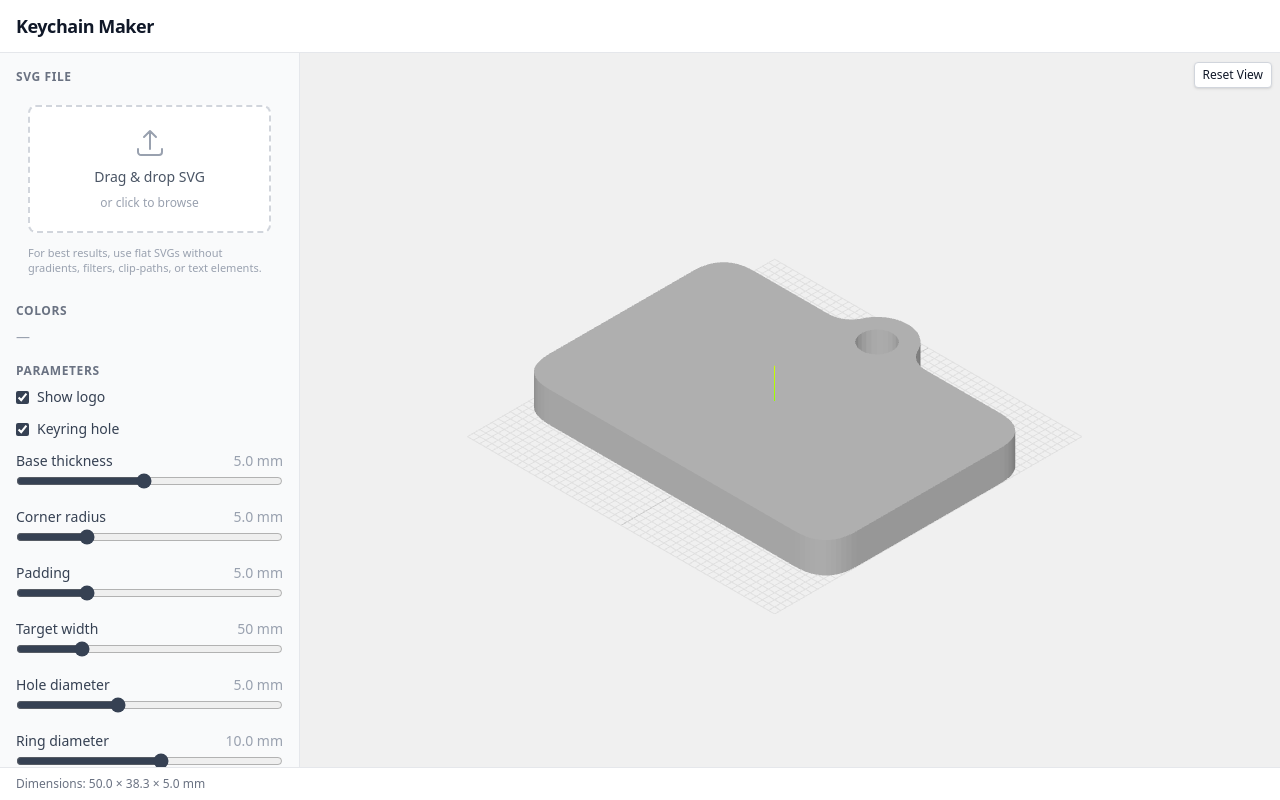
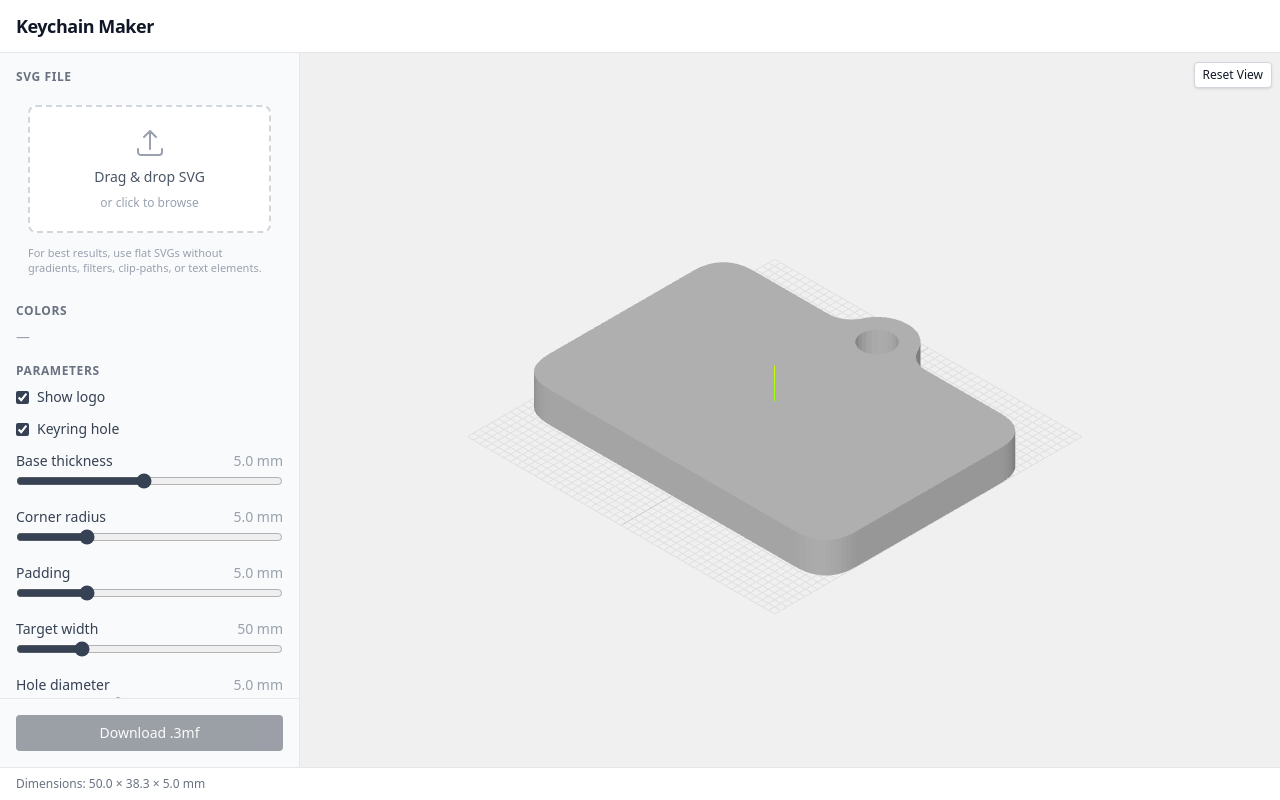
Before and after one commit to andzhik/keychain-maker, a Vue app: page / in a window 1280 px wide. Built offline with nearby package versions, Linux system fonts and the light colour scheme.

Commit message:
fix: download button is now stuck to the bottom

```diff
--- a/src/App.vue
+++ b/src/App.vue
@@ -53,15 +53,16 @@ const dimText = computed(() => {
     <!-- Main: sidebar + viewport -->
     <div class="flex flex-1 overflow-hidden">
       <!-- Left sidebar: fixed 300px -->
-      <aside class="w-[300px] shrink-0 flex flex-col bg-gray-50 border-r border-gray-200 overflow-y-auto">
+      <aside class="w-[300px] shrink-0 flex flex-col bg-gray-50 border-r border-gray-200 overflow-hidden">
         <ControlPanel
+          class="flex-1 min-h-0 overflow-y-auto"
           :colorGroups="colorGroups"
           :error="error"
           v-model:showLogo="showLogo"
           v-model:config="config"
           @svgLoaded="parse"
         />
-        <div class="p-4 border-t border-gray-200 mt-auto">
+        <div class="p-4 border-t border-gray-200 shrink-0">
           <ExportButton
             :disabled="colorGroups.length === 0"
             :exporting="exporting"
--- a/src/components/ControlPanel.vue
+++ b/src/components/ControlPanel.vue
@@ -21,7 +21,7 @@ function updateField<K extends keyof KeychainConfig>(field: K, value: KeychainCo
 </script>
 
 <template>
-  <div class="flex flex-col gap-4 p-4 h-full">
+  <div class="flex flex-col gap-4 p-4">
     <!-- Upload -->
     <section>
       <h2 class="text-xs font-semibold uppercase tracking-wider text-gray-500 mb-2">SVG File</h2>
```
